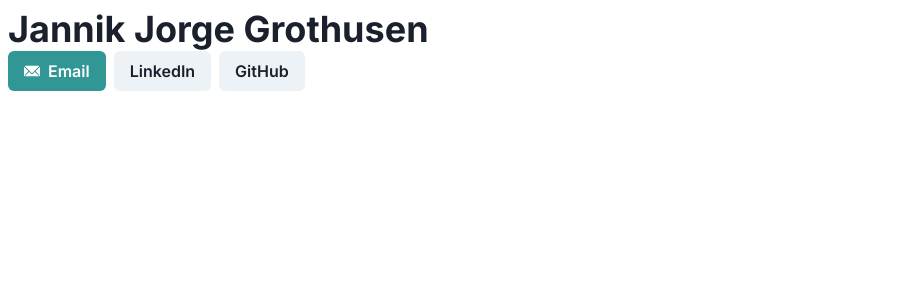
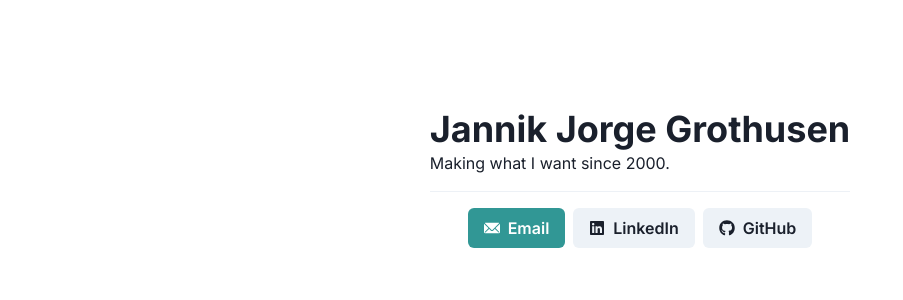
Before and after one commit to J4nn1K/personal-website, a Next.js app: page / in a window 1280 px wide. Shown: the top 300 px of the page, without its empty margins (0-903 px from the left). Built offline with nearby package versions, Linux system fonts and the light colour scheme.

Commit message:
Add react-icons and finish simple home page

```diff
--- a/package.json
+++ b/package.json
@@ -17,7 +17,8 @@
     "framer-motion": "^6.5.1",
     "next": "12.2.3",
     "react": "18.2.0",
-    "react-dom": "18.2.0"
+    "react-dom": "18.2.0",
+    "react-icons": "^4.4.0"
   },
   "devDependencies": {
     "eslint": "8.20.0",
--- a/pages/index.js
+++ b/pages/index.js
@@ -2,6 +2,8 @@ import '@fontsource/inter/400.css'
 import '@fontsource/inter/600.css'
 import '@fontsource/inter/700.css'
 import '@fontsource/inter/800.css'
+
+import { FaLinkedin, FaGithub } from 'react-icons/fa'
 
 import Head from 'next/head'
 import {
@@ -12,7 +14,9 @@ import {
   Text,
   Heading,
   Button,
-  Link
+  Link,
+  Center,
+  Divider,
 } from '@chakra-ui/react'
 import { EmailIcon } from '@chakra-ui/icons'
 
@@ -22,19 +26,6 @@ const theme = extendTheme({
     heading: 'Inter, sans-serif',
     body: 'Inter, sans-serif',
   }
-  // colors = {
-  //   gray: {
-  //     100: '#F5F5F5',
-  //     200: '#D8D8D8',
-  //     300: '#BBBBBB',
-  //     400: '#9E9E9E',
-  //     500: '#818181',
-  //     600: '#646464',
-  //     700: '#474747',
-  //     800: '#2A2A2A',
-  //     900: '#0D0D0D',
-  //   }
-  // }
 })
 
 
@@ -51,23 +42,34 @@ export default function Home() {
       </Head>
 
       <ChakraProvider theme={theme}>
-        <Box m={2}>
+        <Center>
+
+          <Box m={2} pt={100}>
             <Heading>Jannik Jorge Grothusen</Heading>
+            <Text>Making what I want since 2000.</Text>
+            <Divider my={4} />
+            <Center>
               <Stack direction='row' spacing={2}>
-            <Button leftIcon={<EmailIcon />} colorScheme='teal' variant='solid'>
+                <Button as='a' target='_blank' leftIcon={<EmailIcon />} href='mailto:jannik@grothusen.de' colorScheme='teal'>
                   Email
                 </Button>
-            <Button href='https://www.linkedin.com/in/jannikjorgegrothusen/' isExternal>
+                <Button as='a' target='_blank' leftIcon={<FaLinkedin />} href='https://www.linkedin.com/in/jannikjorgegrothusen/'>
                   LinkedIn
                 </Button>
-            <Button href='https://github.com/J4nn1K/' isExternal>
+                <Button as='a' target='_blank' leftIcon={<FaGithub />} href='https://github.com/J4nn1K/'>
                   GitHub
                 </Button>
               </Stack>
+            </Center>
 
-          {/* <Link href='https://www.linkedin.com/in/jannikjorgegrothusen/' isExternal>LinkedIn</Link> */}
-          {/* <Link href='https://github.com/J4nn1K/' isExternal>GitHub</Link> */}
+            {/* <Box p={5} shadow='md' borderWidth='1px'>
+              <Heading fontSize='xl'>GoodBytz GmbH</Heading>
+              <Text mt={4}>The future can be even brighter but a goal without a plan is just a wish</Text>
+            </Box> */}
+
           </Box>
+
+        </Center>
       </ChakraProvider>
     </div>
   )
```
Also changed, not shown: 1 other file (tests, documents, lock files or other folders). Lines whose indentation alone changed are shown as unchanged.
